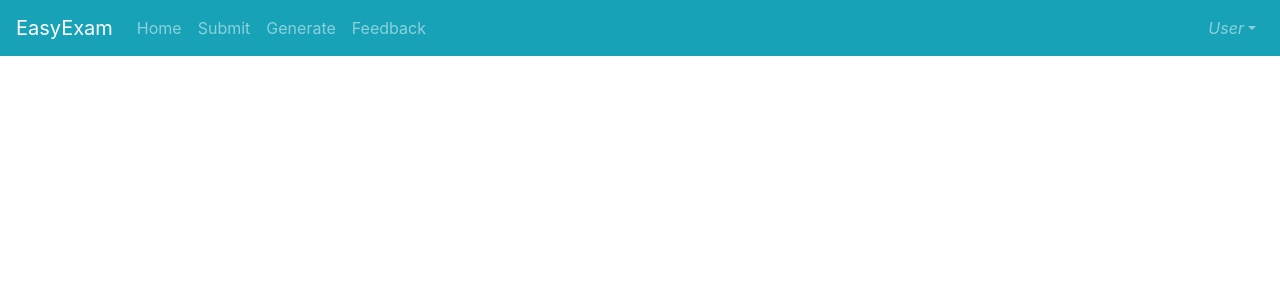
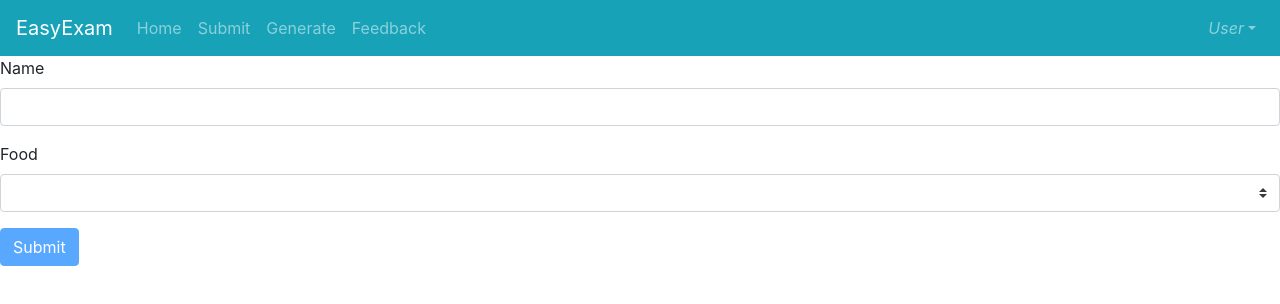
Before and after one commit to utec-cs2901-2019-2/easy-exam-grupo-ii, a Vue app in the folder Implementation/frontend/easyexam/: page /feedback in a window 1280 px wide. Shown: the top 304 px of the page. Built offline with nearby package versions, Linux system fonts and the light colour scheme.

Commit message:
vue validate added

```diff
--- a/Implementation/frontend/easyexam/src/components/Problem.vue
+++ b/Implementation/frontend/easyexam/src/components/Problem.vue
@@ -6,21 +6,19 @@
                 <b-row>
                     <b-col class="col-md-6">
                         <b-form @reset="onReset">
-                            <b-form-group id="input-group-2" label="Problem Title:" label-for="input-1">
+                            <b-form-group id="input-group-2" label="Problem Title:">
                                 <b-form-input
                                         id="input-1"
-                                        v-model="problem.title"
+                                        v-model="$v.problem.title.$model"
                                         type="text"
-                                        :state="validation"
+                                        :state= "$v.problem.title.$dirty ? !$v.problem.title.$error : null"
                                         required
                                         placeholder="Please enter your problem title here"
+                                        aria-describedby="input-1-live-feedback"
                                 ></b-form-input>
-                                <b-form-invalid-feedback :state="validation">
-                                    You must need to enter a title.
+                                <b-form-invalid-feedback id="input-1-live-feedback">
+                                    You must need to enter a title of at lest 10 characters.
                                 </b-form-invalid-feedback>
-                                <b-form-valid-feedback :state="validation">
-                                    Looks Good.
-                                </b-form-valid-feedback>
                             </b-form-group>
 
                             <b-form-group id="input-group-3" label="Problem Body">
@@ -32,11 +30,20 @@
                                         :editorToolbar="customToolbar"
                                 >
                                 </vue-editor>
+                                 <b-alert
+                                        :show="dismissCountDown"
+                                        dismissible
+                                        variant="danger"
+                                        @dismissed="dismissCountDown=0"
+                                        @dismiss-count-down="countDownChanged"
+                                        >
+                                        Problem body must have at least 100 characters.
+                                </b-alert>
                             </b-form-group>
                             <b-form-group id = "input-group-img" label="Select an image (optional)">
                                 <b-form-file
                                         v-model="problem.image"
-                                        :state="Boolean(problem.image)"
+                                        :state="validatImg"
                                         placeholder="Choose an image (.jpeg, .png, .gif) or drop it here..."
                                         drop-placeholder="Drop image here..."
                                         accept="image/jpeg, image/png, image/gif"
@@ -60,7 +67,7 @@
                     <b-col>
                         <h2>Visualizador</h2>
                         <b-card class="mt-3" header="Form Data Result">
-                            <pre class="m-0">{{ problem }}</pre>
+                            <div class="m-0">{{ problem.body }}</div>
                         </b-card>
                     </b-col>
                 </b-row>
@@ -75,20 +82,46 @@
     import { mapState } from 'vuex'
     import Multiselect from "vue-multiselect"
     import axios from "axios"
+    import { validationMixin } from 'vuelidate'
+    import { minLength, required } from 'vuelidate/lib/validators'
 
     export default {
+        mixins: [validationMixin],
         data() {
             return {
-                tags: [],
+                dismissSecs: 5,
+                dismissCountDown: 0,
+                tags: []
             }
         },
         mounted() {
-            const tag = axios.get("http://localhost:3000/tags");
-            tag.then(response => (this.tags = response.data));
+            const tag = axios.get("http://localhost:9898/topics/v1/topics/getTopics");
+            tag.then(response => (this.tags = response));
+        },
+        computed: {
+            ...mapState ({
+                problem: state => state.submit.form.problem,
+                customToolbar: state => state.submit.editor
+            }),
+            validatImg() {
+                return (Boolean(this.problem.image)==true? true: null)
+            },
         },
         methods: {
+            countDownChanged(dismissCountDown) {
+                this.dismissCountDown = dismissCountDown
+            },
+            showAlert() {
+                this.dismissCountDown = this.dismissSecs
+            },
             goNext() {
-                this.$store.commit('updateViewNext')
+                let valTitle = this.problem.title.length > 0 ? true : false;
+                let valBody = this.problem.body.length > 100 ? true : false;
+                if (valBody && valTitle){
+                    this.$store.commit('updateViewNext')
+                }else{
+                    this.showAlert()
+                }
             },
             onReset(evt) {
                 evt.preventDefault();
@@ -98,18 +131,17 @@
                 this.problem.topics_id = null
             }
         },
-        computed: {
-            ...mapState ({
-                problem: state => state.submit.form.problem,
-                customToolbar: state => state.submit.editor
-            }),
-            validation() {
-                return (this.problem.title.length > 4)
-            }
-        },
         components: {
             VueEditor,
             Multiselect
+        },
+        validations: {
+            problem: {
+                title: {
+                    required,
+                    minLength: minLength(10)
+                }
+            }
         }
     }
 </script>
--- a/Implementation/frontend/easyexam/src/components/Solution.vue
+++ b/Implementation/frontend/easyexam/src/components/Solution.vue
@@ -73,7 +73,10 @@
     import { mapState, mapMutations } from 'vuex'
     import axios from "axios"
     import Multiselect from "vue-multiselect"
+    import { validationMixin } from 'vuelidate'
+    import { minLength, required } from 'vuelidate/lib/validators'
     export default {
+        mixins: [validationMixin],
         name: "Solution",
         data() {
             return {
@@ -141,7 +144,20 @@
             VueEditor,
             Multiselect
 
-    },
+        },
+        validations: {
+            solution: {
+                description: {
+                    required,
+                    minLength: minLength(10)
+                }
+            },
+            problem: {
+                topics: {
+                    required
+                }
+            }
+        }
     }
 </script>
 
--- /dev/null
+++ b/Implementation/frontend/easyexam/src/components/Test.vue
@@ -0,0 +1,75 @@
+<template>
+  <div>
+    <b-form @submit.stop.prevent="onSubmit">
+      <b-form-group id="example-input-group-1" label="Name" label-for="example-input-1">
+        <b-form-input
+          id="example-input-1"
+          name="example-input-1"
+          v-model="$v.form.name.$model"
+          :state="$v.form.name.$dirty ? !$v.form.name.$error : null"
+          aria-describedby="input-1-live-feedback"
+        ></b-form-input>
+
+        <b-form-invalid-feedback id="input-1-live-feedback">
+          This is a required field and must be at least 3 characters.
+        </b-form-invalid-feedback>
+      </b-form-group>
+
+      <b-form-group id="example-input-group-2" label="Food" label-for="example-input-2">
+        <b-form-select
+          id="example-input-2"
+          name="example-input-2"
+          v-model="$v.form.food.$model"
+          :options="foods"
+          :state="$v.form.food.$dirty ? !$v.form.food.$error : null"
+          aria-describedby="input-2-live-feedback"
+        ></b-form-select>
+
+        <b-form-invalid-feedback id="input-2-live-feedback">
+          This is a required field.
+        </b-form-invalid-feedback>
+      </b-form-group>
+
+      <b-button type="submit" variant="primary" :disabled="$v.form.$invalid">Submit</b-button>
+    </b-form>
+  </div>
+</template>
+
+<script>
+  import { validationMixin } from 'vuelidate'
+  import { required, minLength } from 'vuelidate/lib/validators'
+
+  export default {
+    mixins: [validationMixin],
+    data() {
+      return {
+        foods: ['apple', 'orange'],
+        form: {
+          name: null,
+          food: null
+        }
+      }
+    },
+    validations: {
+      form: {
+        food: {
+          required
+        },
+        name: {
+          required,
+          minLength: minLength(3)
+        }
+      }
+    },
+    methods: {
+      onSubmit() {
+        this.$v.form.$touch()
+        if (this.$v.form.$anyError) {
+          return
+        }
+
+        // Form submit logic
+      }
+    }
+  }
+</script>
--- a/Implementation/frontend/easyexam/src/router/index.js
+++ b/Implementation/frontend/easyexam/src/router/index.js
@@ -38,6 +38,11 @@ const routes = [
     path: '/submit',
     name: 'submit',
     component: () => import('../views/Submit.vue')
+  },
+  {
+    path: '/feedback',
+    name: 'test',
+    component: () => import('../components/Test.vue')
   }
 ];
 
```
